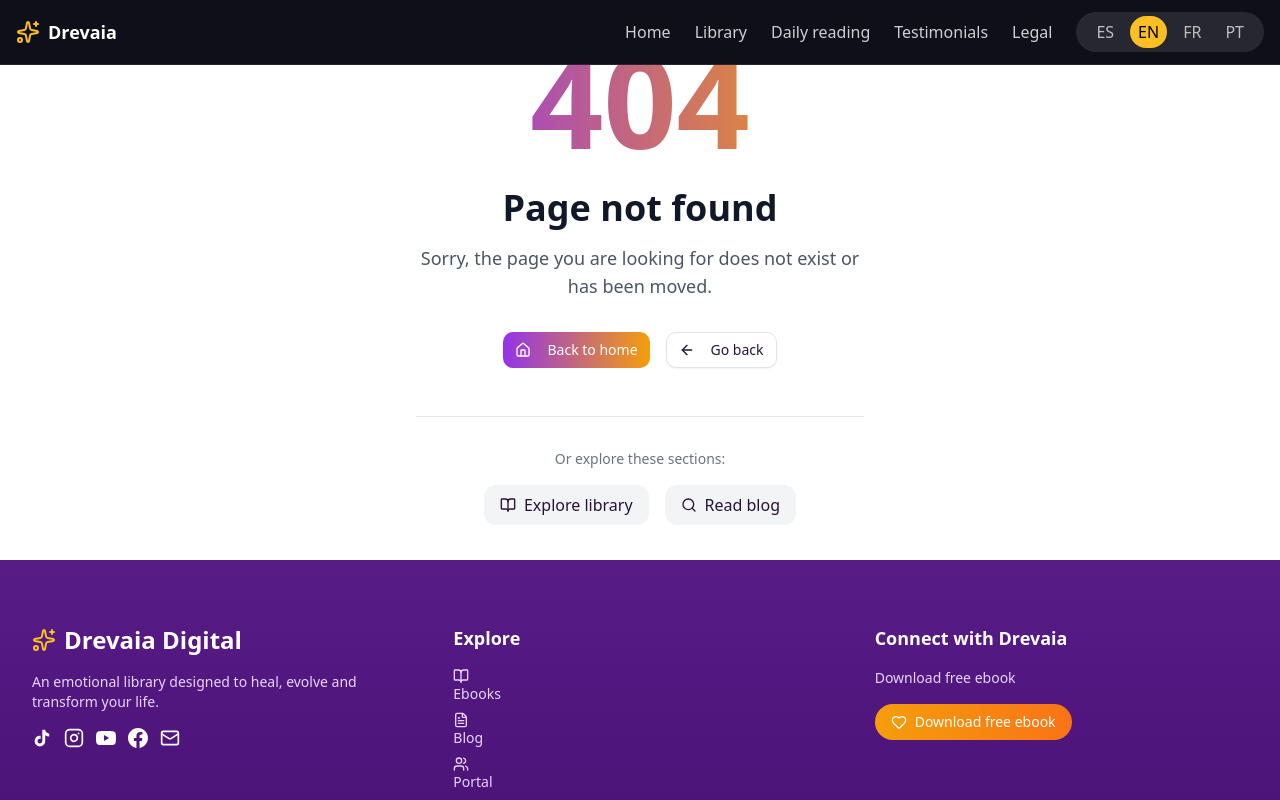
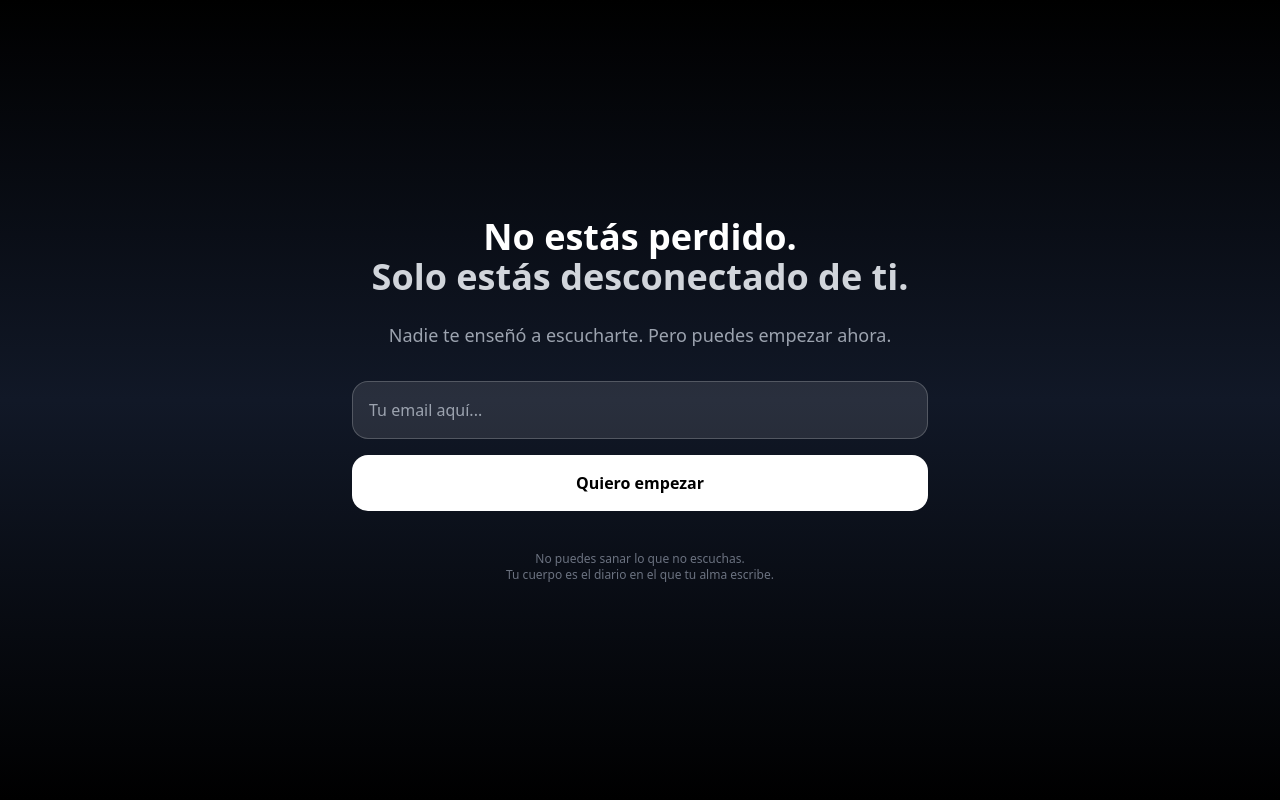
Before and after one commit to Drevaia-Digital/drevaia-app, a React (Vite) app: page /empieza in a window 1280 px wide. Shown: the top 800 px of the page. Built offline with nearby package versions, Linux system fonts and the light colour scheme.

Commit message:
GachoVentas

```diff
--- a/src/App.tsx
+++ b/src/App.tsx
@@ -10,6 +10,7 @@ import { AuthPage } from '@/pages/AuthPage';
 import { LegalPage } from '@/pages/LegalPage';
 import { NotFoundPage } from '@/pages/NotFoundPage';
 import BlogPost from "@/pages/BlogPost";
+import LeadMagnetPage from "@/pages/LeadMagnetPage"; // 👈 NUEVO
 
 // ⚡ Lazy
 const LibraryPage = lazy(() => import('@/pages/LibraryPage'));
@@ -34,10 +35,10 @@ export default function App() {
               }
             />
 
-            {/* 🔥 BLOG MULTI IDIOMA (CLAVE) */}
+            {/* 🔥 BLOG MULTI IDIOMA */}
             <Route path="/:lang/blog/:slug" element={<BlogPost />} />
 
-            {/* 🧠 ONBOARDING MULTI IDIOMA */}
+            {/* 🧠 ONBOARDING */}
             <Route path="/:lang/onboarding" element={<OnboardingPage />} />
 
             {/* 📝 BLOG ROOT */}
@@ -75,6 +76,9 @@ export default function App() {
             <Route path="/auth/register" element={<AuthPage mode="register" />} />
             <Route path="/auth/forgot-password" element={<AuthPage mode="forgot-password" />} />
 
+            {/* 🎯 LEAD MAGNET */}
+            <Route path="/empieza" element={<LeadMagnetPage />} />
+
             {/* 🚫 404 */}
             <Route path="*" element={<NotFoundPage />} />
 
--- /dev/null
+++ b/src/pages/LeadMagnetPage.tsx
@@ -0,0 +1,73 @@
+import { useState } from "react";
+
+export default function LeadMagnetPage() {
+  const [email, setEmail] = useState("");
+  const [sent, setSent] = useState(false);
+
+  const handleSubmit = (e: React.FormEvent) => {
+    e.preventDefault();
+
+    // 🔌 Aquí luego conectamos con tu backend / MailerLite / Zapier
+    console.log("Email capturado:", email);
+
+    setSent(true);
+    setEmail("");
+  };
+
+  return (
+    <div className="min-h-screen flex items-center justify-center bg-gradient-to-b from-black via-gray-900 to-black text-white px-6">
+      <div className="max-w-xl w-full text-center">
+
+        {/* 🔥 TITULO */}
+        <h1 className="text-3xl md:text-4xl font-bold leading-tight mb-6">
+          No estás perdido. <br />
+          <span className="text-gray-300">
+            Solo estás desconectado de ti.
+          </span>
+        </h1>
+
+        {/* ✨ SUBTEXTO */}
+        <p className="text-gray-400 mb-8 text-base md:text-lg">
+          Nadie te enseñó a escucharte.
+          Pero puedes empezar ahora.
+        </p>
+
+        {/* 📩 FORMULARIO */}
+        {!sent ? (
+          <form
+            onSubmit={handleSubmit}
+            className="flex flex-col gap-4"
+          >
+            <input
+              type="email"
+              required
+              placeholder="Tu email aquí..."
+              value={email}
+              onChange={(e) => setEmail(e.target.value)}
+              className="p-4 rounded-xl bg-white/10 border border-white/20 placeholder-gray-400 focus:outline-none focus:ring-2 focus:ring-white"
+            />
+
+            <button
+              type="submit"
+              className="p-4 rounded-xl bg-white text-black font-semibold hover:bg-gray-200 transition"
+            >
+              Quiero empezar
+            </button>
+          </form>
+        ) : (
+          <div className="mt-6">
+            <p className="text-green-400 text-lg">
+              Revisa tu correo ✨
+            </p>
+          </div>
+        )}
+
+        {/* 🧠 FRASE MARCA */}
+        <p className="text-xs text-gray-500 mt-10">
+          No puedes sanar lo que no escuchas. <br />
+          Tu cuerpo es el diario en el que tu alma escribe.
+        </p>
+      </div>
+    </div>
+  );
+}
```
Also changed, not shown: 7 other files (tests, documents, lock files or other folders).
